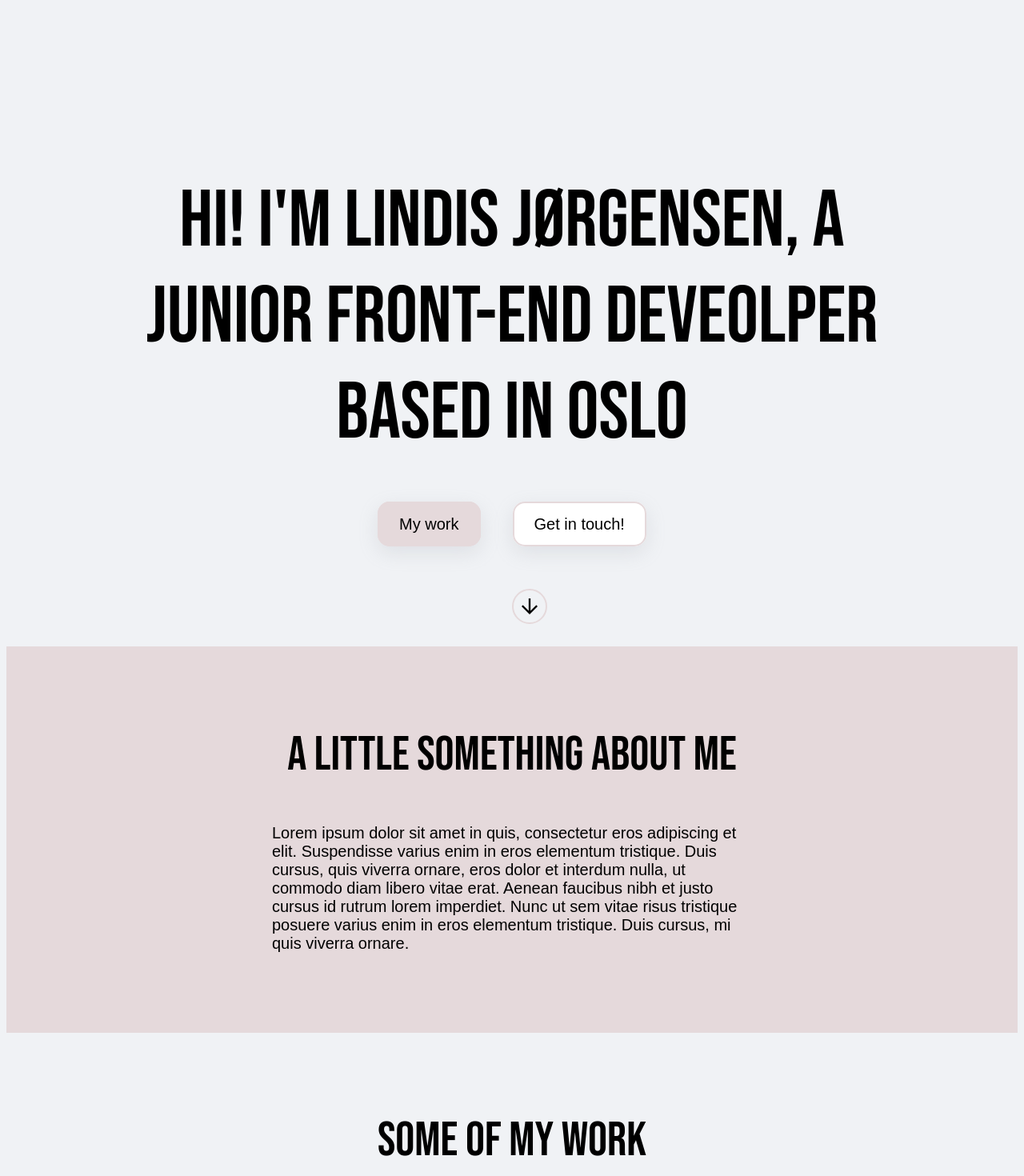
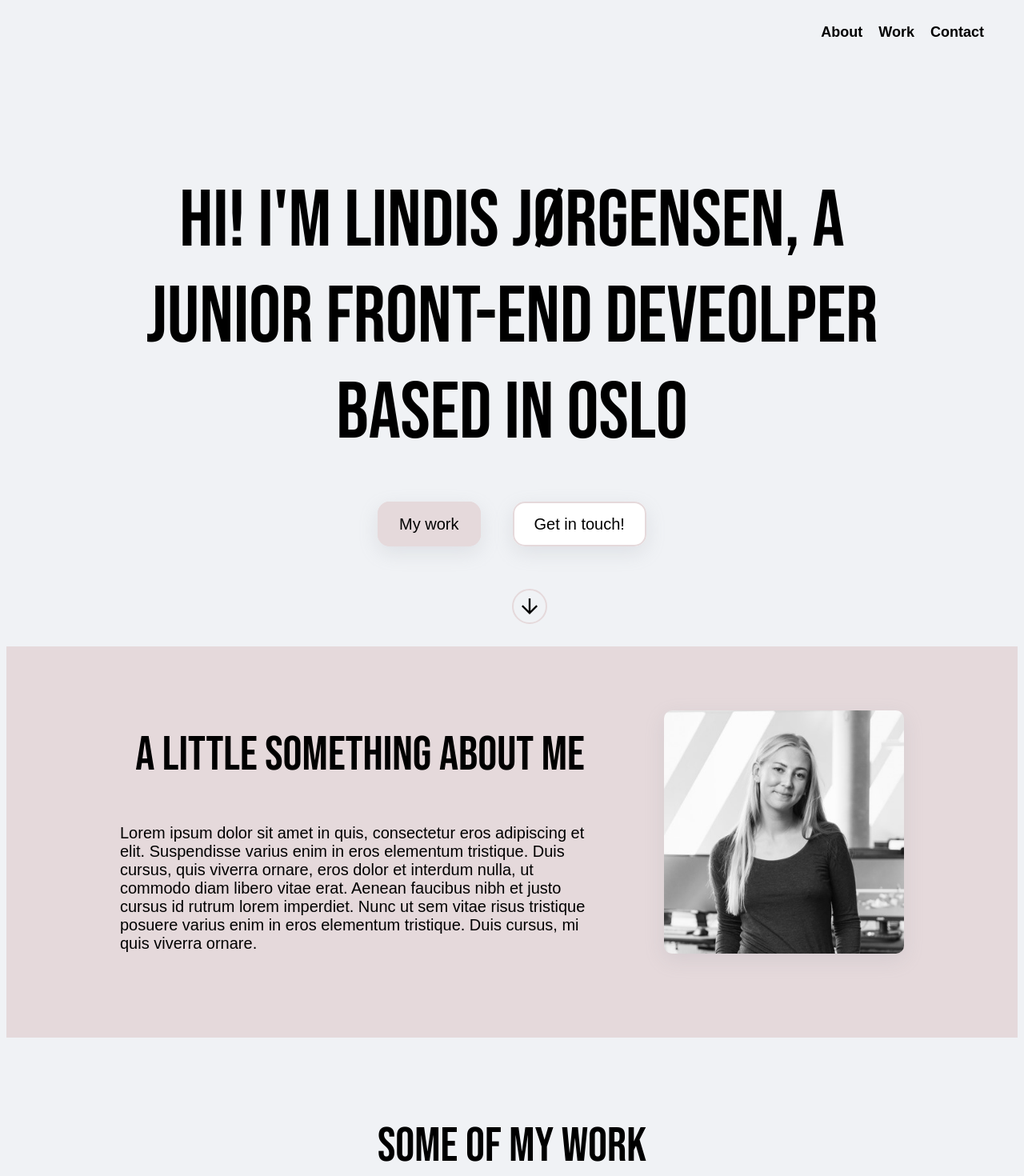
Before and after one commit to lindijor/portfolio, a React (Create React App) app: page / in a window 1280 px wide. Shown: the top 1470 px of the page at 80% size. Built offline with nearby package versions, Linux system fonts and the light colour scheme.

Commit message:
Created a nav bar

```diff
--- a/src/Footer.js
+++ b/src/Footer.js
@@ -2,6 +2,22 @@ import React from "react";
 import "./Footer.css";
 
 export default function Footer() {
+  function scrollToAbout(event) {
+    event.preventDefault();
+    const about = document.getElementById("more");
+    if (about) {
+      about.scrollIntoView({ behavior: "smooth", block: "start" });
+    }
+  }
+
+  function scrollToWork(event) {
+    event.preventDefault();
+    const work = document.getElementById("work");
+    if (work) {
+      work.scrollIntoView({ behavior: "smooth", block: "start" });
+    }
+  }
+
   return (
     <div className="footer">
       <div className="footer-section">
@@ -9,10 +25,14 @@ export default function Footer() {
           <h3>Contents</h3>
           <ul>
             <li>
-              <a href="/">About me</a>
+              <a href="#more" onClick={scrollToAbout}>
+                About me
+              </a>
             </li>
             <li>
-              <a href="/">Some of my work</a>
+              <a href="work" onClick={scrollToWork}>
+                Some of my work
+              </a>
             </li>
           </ul>
         </div>
--- a/src/Header.css
+++ b/src/Header.css
@@ -4,6 +4,36 @@
   flex-direction: column;
   align-items: center;
   justify-content: center;
+}
+
+nav {
+  display: grid;
+}
+
+nav ul {
+  display: flex;
+  justify-content: flex-end;
+  position: absolute;
+  top: 0;
+  right: 50px;
+  margin-top: 30px;
+}
+
+nav li {
+  list-style: none;
+  margin-left: 20px;
+  font-family: sans-serif;
+  font-weight: bold;
+}
+
+nav a {
+  text-decoration: none;
+  transition: all 150ms ease-in-out;
+}
+
+nav a:hover {
+  text-decoration: overline;
+  opacity: 0.6;
 }
 
 .header-btns {
--- a/src/Header.js
+++ b/src/Header.js
@@ -27,6 +27,20 @@ export default function Header() {
   }
 
   return (
+    <div>
+      <nav>
+        <ul>
+          <li>
+            <a href="#more">About</a>
+          </li>
+          <li>
+            <a href="#work">Work</a>
+          </li>
+          <li>
+            <a href="#contact">Contact</a>
+          </li>
+        </ul>
+      </nav>
       <div className="header">
         <h1>
           Hi! I'm Lindis Jørgensen, a junior front-end deveolper based in Oslo
@@ -35,13 +49,22 @@ export default function Header() {
           <a href="#work" className="btn" onClick={scrollToWork}>
             My work
           </a>
-        <a href="#contact" className="secondary-btn" onClick={scrollToContact}>
+          <a
+            href="#contact"
+            className="secondary-btn"
+            onClick={scrollToContact}
+          >
             Get in touch!
           </a>
         </div>
-      <a href="#more" className="click-to-scroll" onClick={scrollToNextSection}>
+        <a
+          href="#more"
+          className="click-to-scroll"
+          onClick={scrollToNextSection}
+        >
           <span class="material-symbols-outlined">arrow_forward</span>
         </a>
       </div>
+    </div>
   );
 }
--- a/src/Main.css
+++ b/src/Main.css
@@ -1,6 +1,8 @@
 .main {
   background-color: #e5d9db;
   padding: 50px 0 100px 0;
+  display: flex;
+  justify-content: center;
 }
 
 .main p {
@@ -19,3 +21,12 @@
 .main a:hover {
   opacity: 0.6;
 }
+
+.main img {
+  max-width: 300px;
+  height: auto;
+  box-shadow: rgba(149, 157, 165, 0.2) 0px 8px 24px;
+  border-radius: 10px;
+  margin-top: 30px;
+  margin-left: 80px;
+}
--- a/src/Main.js
+++ b/src/Main.js
@@ -1,18 +1,24 @@
 import React from "react";
 import "./Main.css";
+import lindis from "./lindis2.jpg";
 
 export default function Main() {
   return (
     <div className="main" id="more">
-      <h2>A little something about me</h2>
-      <p>
-        Lorem ipsum dolor sit amet in quis, consectetur eros adipiscing et elit.
-        Suspendisse varius enim in eros elementum tristique. Duis cursus, quis
-        viverra ornare, eros dolor et interdum nulla, ut commodo diam libero
-        vitae erat. Aenean faucibus nibh et justo cursus id rutrum lorem
-        imperdiet. Nunc ut sem vitae risus tristique posuere varius enim in eros
-        elementum tristique. Duis cursus, mi quis viverra ornare.
-      </p>
+      <div className="text-section">
+        <h2>A little something about me</h2>
+        <p>
+          Lorem ipsum dolor sit amet in quis, consectetur eros adipiscing et
+          elit. Suspendisse varius enim in eros elementum tristique. Duis
+          cursus, quis viverra ornare, eros dolor et interdum nulla, ut commodo
+          diam libero vitae erat. Aenean faucibus nibh et justo cursus id rutrum
+          lorem imperdiet. Nunc ut sem vitae risus tristique posuere varius enim
+          in eros elementum tristique. Duis cursus, mi quis viverra ornare.
+        </p>
+      </div>
+      <div>
+        <img src={lindis} alt="lindis" />
+      </div>
     </div>
   );
 }
```
Also changed, not shown: src/lindis.jpg (added), src/lindis2.jpg (added). Lines whose indentation alone changed are shown as unchanged.
